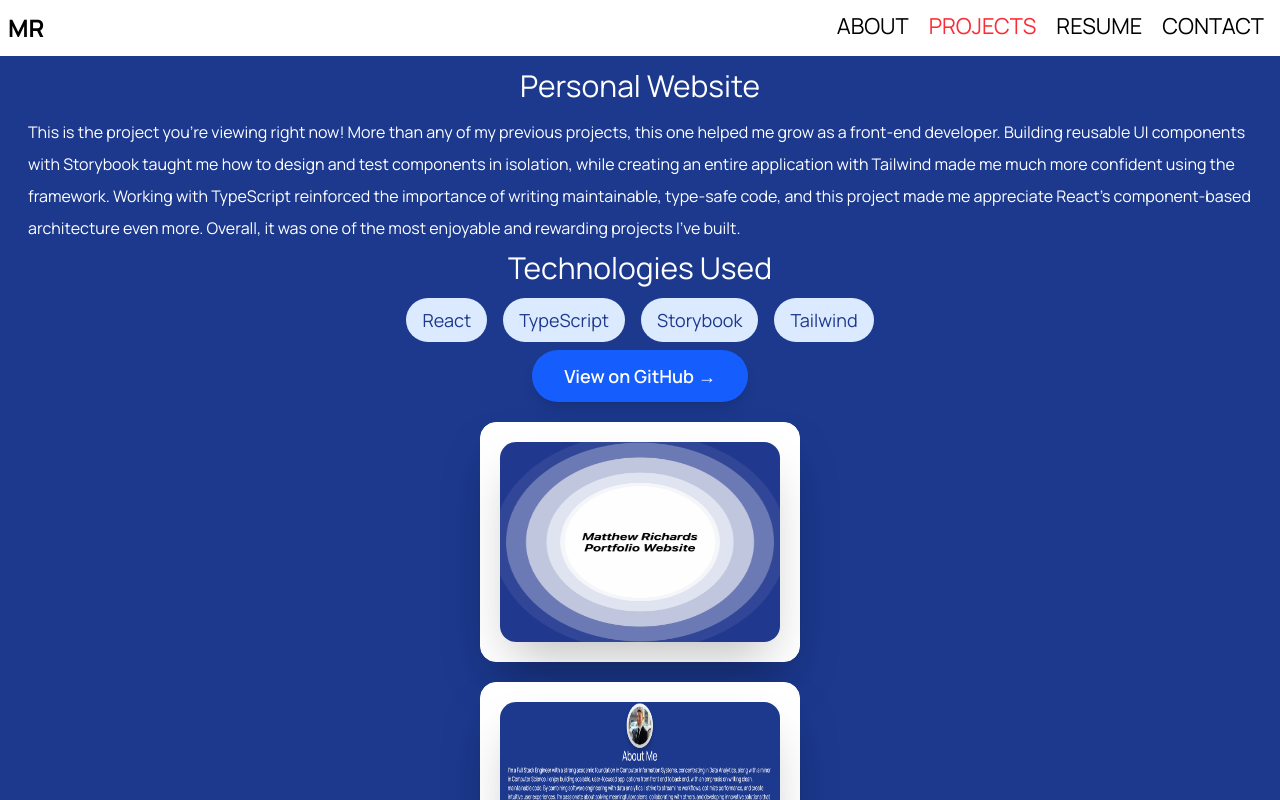
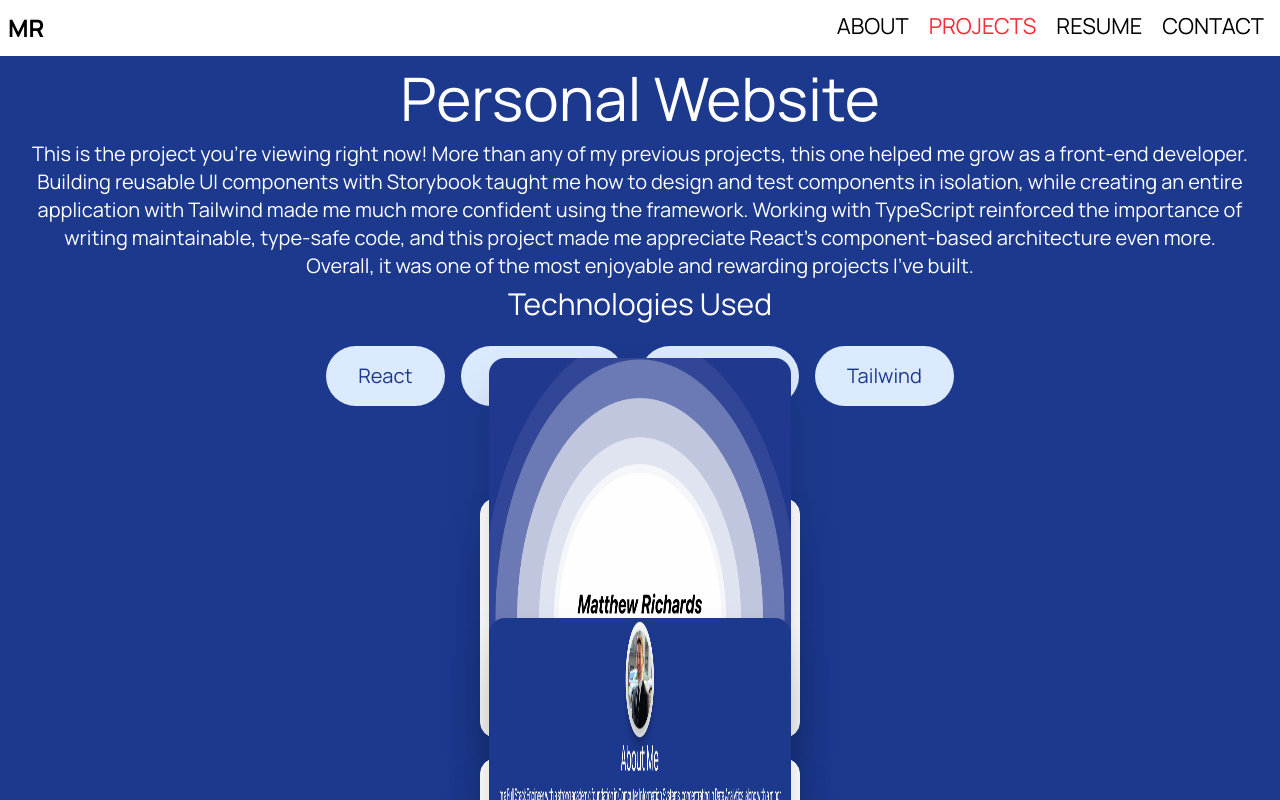
Before and after one commit to matthewrichards234/Personal_Website, a React (Vite) app: page /projects/Personal-Website in a window 1280 px wide. Shown: the top 800 px of the page. Built offline with nearby package versions, Linux system fonts and the light colour scheme.

Commit message:
style responsive design on large page for project template.

```diff
--- a/src/components/ProjectTemplate.tsx
+++ b/src/components/ProjectTemplate.tsx
@@ -51,14 +51,16 @@ const ProjectTemplate = ({
         </button>
       </div>
 
-      <p className="text-3xl text-center p-3">{projectTitle}</p>
-      <p className="px-7 text-base/8 pb-1.5">{projectDescription}</p>
+      <p className="text-3xl lg:text-6xl text-center p-3">{projectTitle}</p>
+      <p className="px-7 text-base/8 pb-1.5 text-center lg:text-xl">
+        {projectDescription}
+      </p>
       <p className="text-3xl text-center pb-3">Technologies Used</p>
       <ul className="flex justify-center w-full gap-4 flex-wrap">
         {technologiesUsedList.map((technology, index) => (
           <li
             key={index}
-            className="text-blue-900 px-4 py-2 rounded-full bg-blue-100 text-lg hover:scale-110 ease-in-out duration-300"
+            className="text-blue-900 px-4 py-2 lg:px-8 lg:py-4 rounded-full bg-blue-100 text-lg lg:text-xl lg:my-3 hover:scale-110 ease-in-out duration-300"
           >
             {technology}
           </li>
@@ -78,12 +80,12 @@ const ProjectTemplate = ({
         {projectImages.map((projectImage, index) => (
           <li
             key={index}
-            className="border rounded-2xl bg-white p-2 h-60 w-80 flex justify-center items-center shadow-2xl"
+            className="border rounded-2xl bg-white p-2 h-60 w-80 flex justify-center items-center shadow-2xl lg:h-150 lg:w-210 lg:hover:scale-105 lg:ease-in-out lg:duration-300"
           >
             <img
               src={projectImage}
               alt="Project Image"
-              className="h-50 w-70 rounded-2xl shadow-2xl"
+              className="h-50 w-70 lg:h-130 lg:w-190 rounded-2xl shadow-2xl"
             />
           </li>
         ))}
--- a/src/components/Projects.tsx
+++ b/src/components/Projects.tsx
@@ -20,7 +20,7 @@ const Projects = () => {
         Pick a project to open up more information on how I built it
       </h3>
       <div>
-        <nav className="flex flex-col lg:flex-row lg:flex-wrap lg:gap-7 gap-5 p-3 items-center justify-center">
+        <nav className="flex flex-col lg:flex-row lg:flex-wrap lg:gap-7 gap-5 p-3 items-center justify-center lg:pt-15">
           {projectList.map((project) => {
             return (
               <Link to={`${project.replaceAll(" ", "-")}`}>
```
